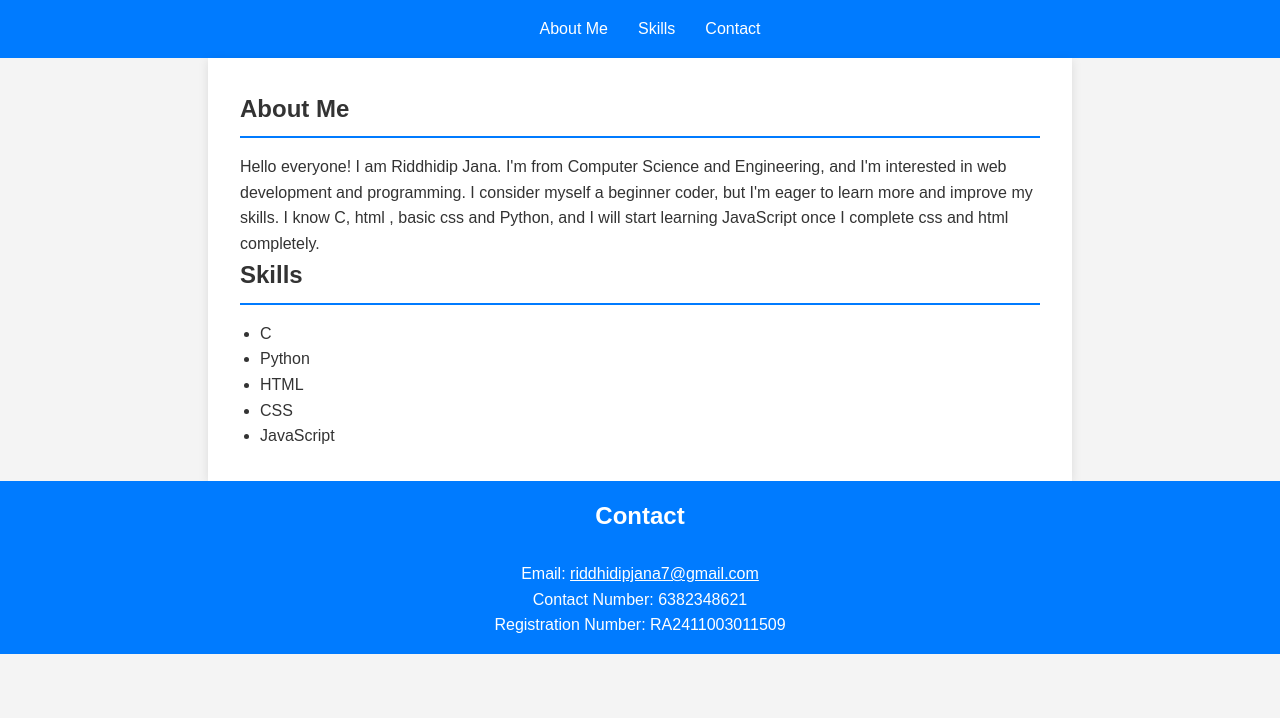
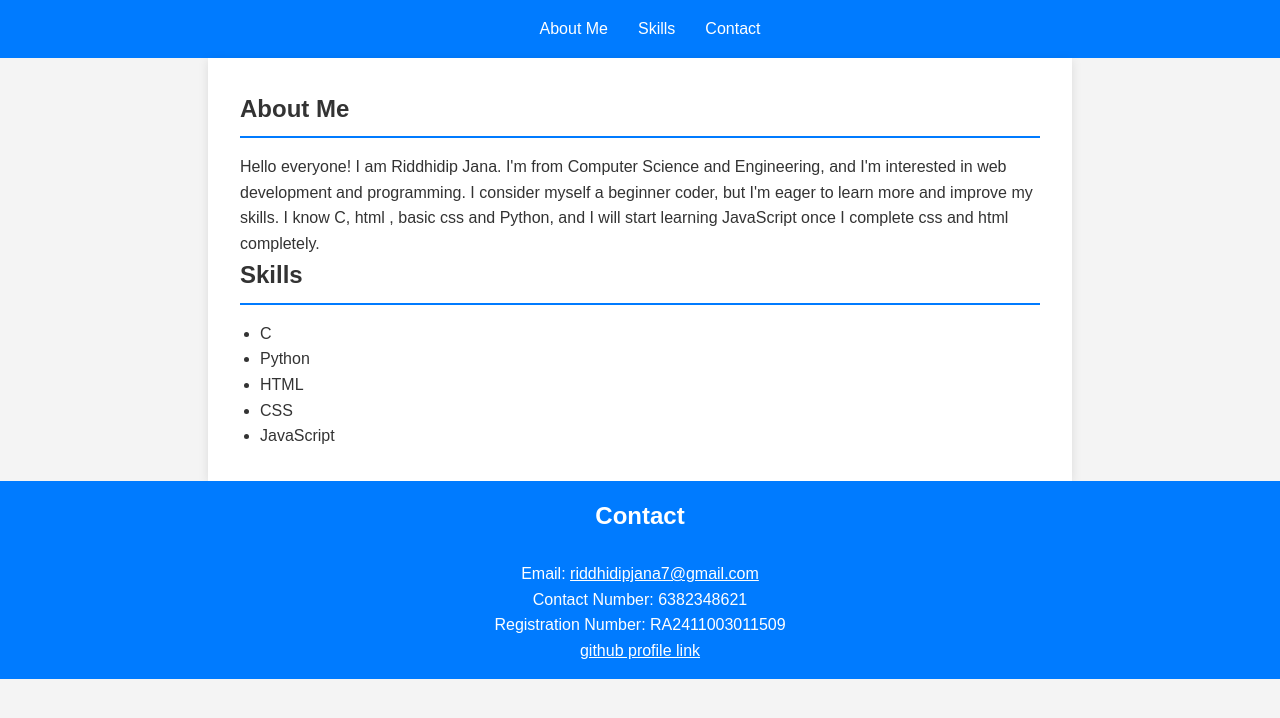
Before and after one commit to riddhicodesavvy/alexadev, a plain HTML site: page index.html in a window 1280 px wide. Drawn offline with Linux system fonts and the light colour scheme.

Commit message:
Update index.html

```diff
--- a/index.html
+++ b/index.html
@@ -37,6 +37,7 @@
         <p>Email: <a href="mailto:riddhidipjana7@gmail.com">riddhidipjana7@gmail.com</a></p>
         <p>Contact Number: 6382348621</p>
         <p>Registration Number: RA2411003011509</p>
+        <a href="https://github.com/riddhicodesavvy" target="_blank">github profile link</a>
     </footer>
 </body>
 </html>
```
